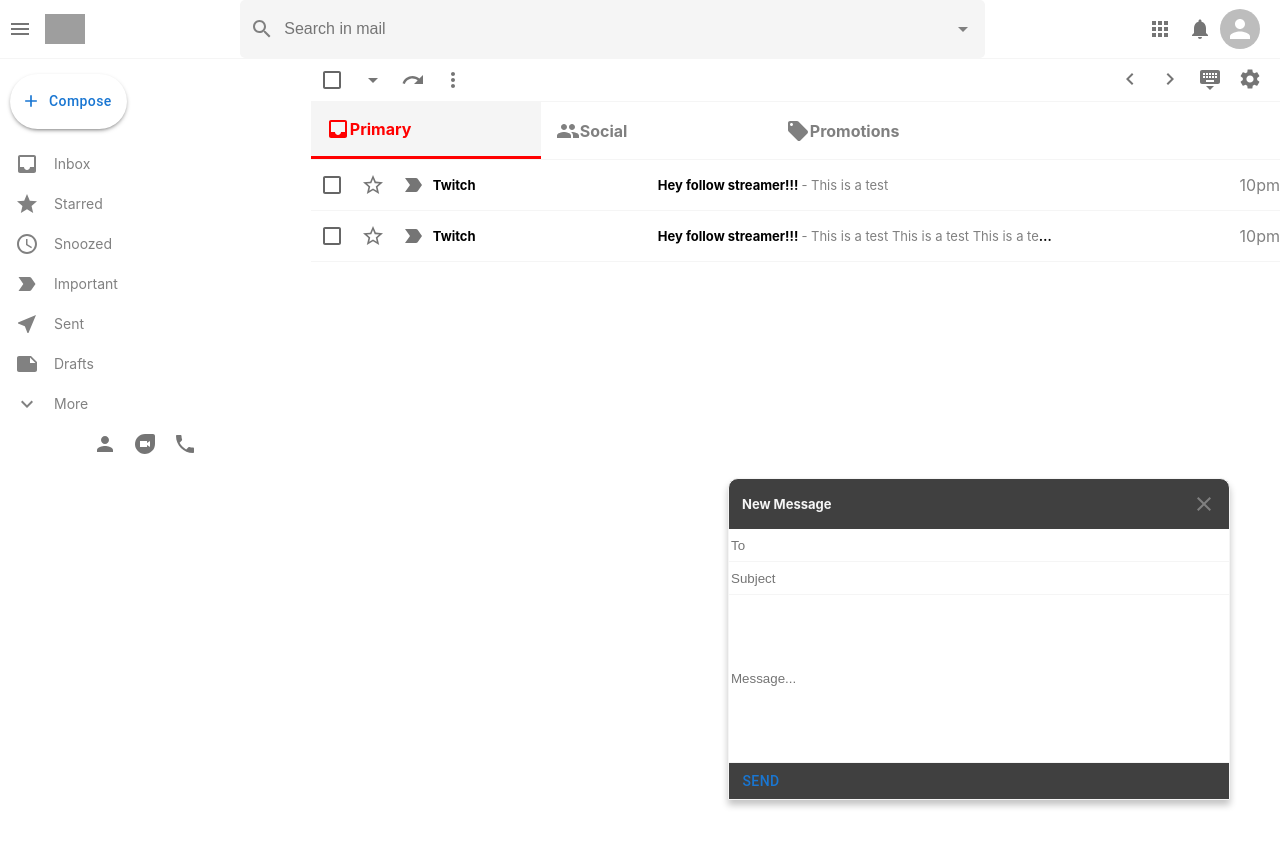
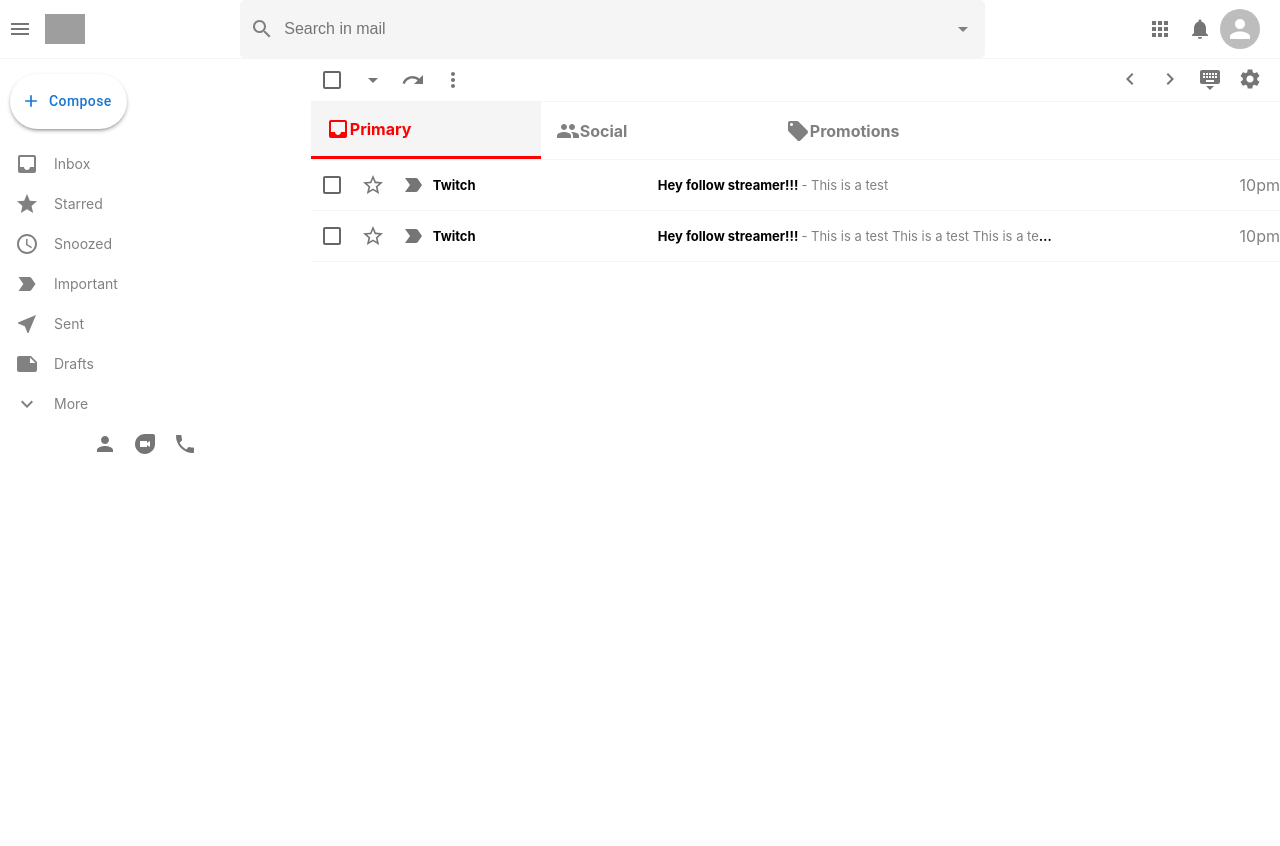
Before and after one commit to edwardgnt/gmail-clone, a React (Create React App) app: page / in a window 1280 px wide. Shown: the top 846 px of the page. Built offline with nearby package versions, Linux system fonts and the light colour scheme; grey boxes are pictures that could not be loaded.

Commit message:
Added compose mail functionality

```diff
--- a/src/App.js
+++ b/src/App.js
@@ -6,8 +6,12 @@
 import EmailList from "./EmailList";
 import { Route, Routes } from 'react-router-dom'
 import SendMail from "./SendMail";
+import { useSelector } from "react-redux";
+import { selectSendMessageIsOpen } from "./features/mailSlice";
 
 function App() {
+  const sendMessageIsOpen = useSelector(selectSendMessageIsOpen)
+
   return (
       <div className="app">
         <Header />
@@ -21,7 +25,7 @@
           </Routes>
         </div>
 
-        <SendMail />
+        {sendMessageIsOpen && <SendMail />}
       </div>
   );
 }
--- a/src/SendMail.css
+++ b/src/SendMail.css
@@ -54,3 +54,10 @@
 .sendMail__message {
     flex: 1;
 }
+
+.sendMail__error {
+    background-color: white;
+    color: red;
+    text-align: right;
+    padding: 2px;
+}
--- a/src/SendMail.js
+++ b/src/SendMail.js
@@ -3,24 +3,40 @@
 import CloseIcon from '@mui/icons-material/Close'
 import { Button } from '@mui/material'
 import { useForm } from 'react-hook-form'
+import { useDispatch } from 'react-redux'
+import { closeSendMessage } from './features/mailSlice'
 
 const SendMail = () => {
-  const { register, handleSubmit, watch, errors } = useForm();
+  const { register, handleSubmit, watch, formState: { errors } } = useForm({
+    defaultValues: {
+      to: '',
+      subject: '',
+      message: ''
+    }
+  });
+
+  const onSubmit = data => console.log(data);
+  const dispatch = useDispatch();
 
   return (
     <div className='sendMail'>
         <div className="sendMail__header">
             <h3>New Message</h3>
-            <CloseIcon className='sendMail__close' />
+            <CloseIcon
+              onClick={() => dispatch(closeSendMessage())}
+              className='sendMail__close'
+            />
         </div>
 
-        <form>
-            <input name='to' type="text" placeholder='To' />
-            <input name='subject' type="text" placeholder='Subject' />
-            <input name='message' type="text" placeholder='Message...' className='sendMail__message' />
-
+        <form onSubmit={handleSubmit(onSubmit)}>
+            <input type="text" placeholder='To' {...register("to", { required: true })} />
+            {errors.to && <span className='sendMail__error'>This field is required</span>}
+            <input type="text" placeholder='Subject' {...register("subject", { required: true })} />
+            {errors.subject && <span className='sendMail__error'>This field is required</span>}
+            <input type="text" placeholder='Message...' className='sendMail__message' {...register("message", { required: true })}  />
+            {errors.message && <span className='sendMail__error'>This field is required</span>}
             <div className="sendMail__options">
-                <Button>Send</Button>
+                <Button type='submit'>Send</Button>
             </div>
         </form>
     </div>
--- a/src/Sidebar.js
+++ b/src/Sidebar.js
@@ -13,13 +13,18 @@
 import PersonIcon from '@mui/icons-material/Person';
 import DuoIcon from '@mui/icons-material/Duo';
 import PhoneIcon from '@mui/icons-material/Phone';
+import { useDispatch } from 'react-redux';
+import { openSendMessage } from './features/mailSlice';
 
 const Sidebar = () => {
+    const dispatch = useDispatch();
+
   return (
     <div className="sidebar">
         <Button
             startIcon={<AddIcon fontSize="large" />}
             className="sidebar__compose"
+            onClick={() => dispatch(openSendMessage())}
         >
         Compose
         </Button>
```
Also changed, not shown: public/manifest.json.
